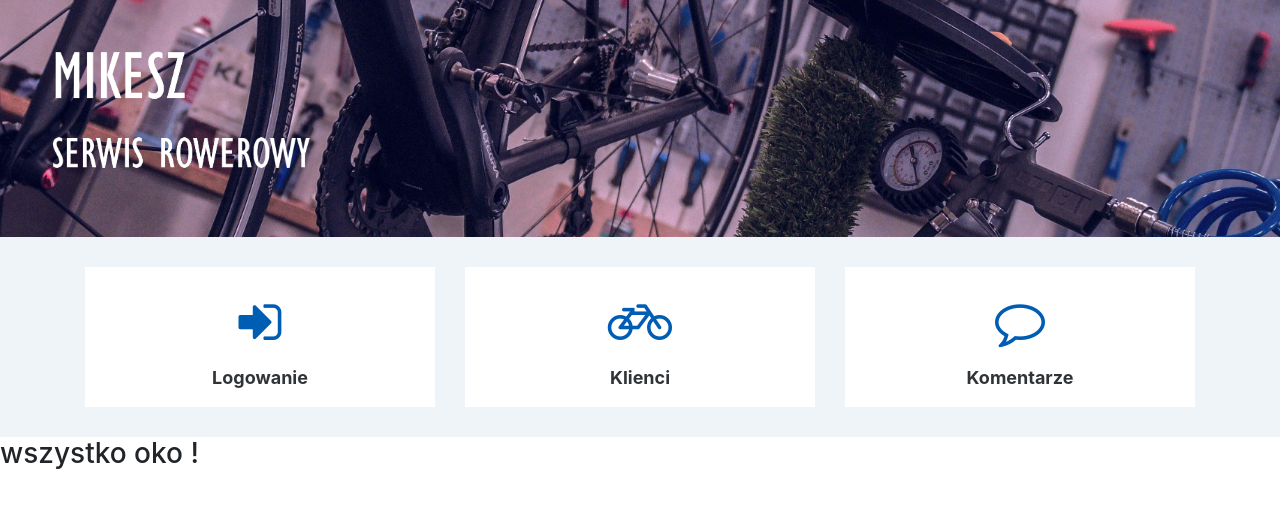
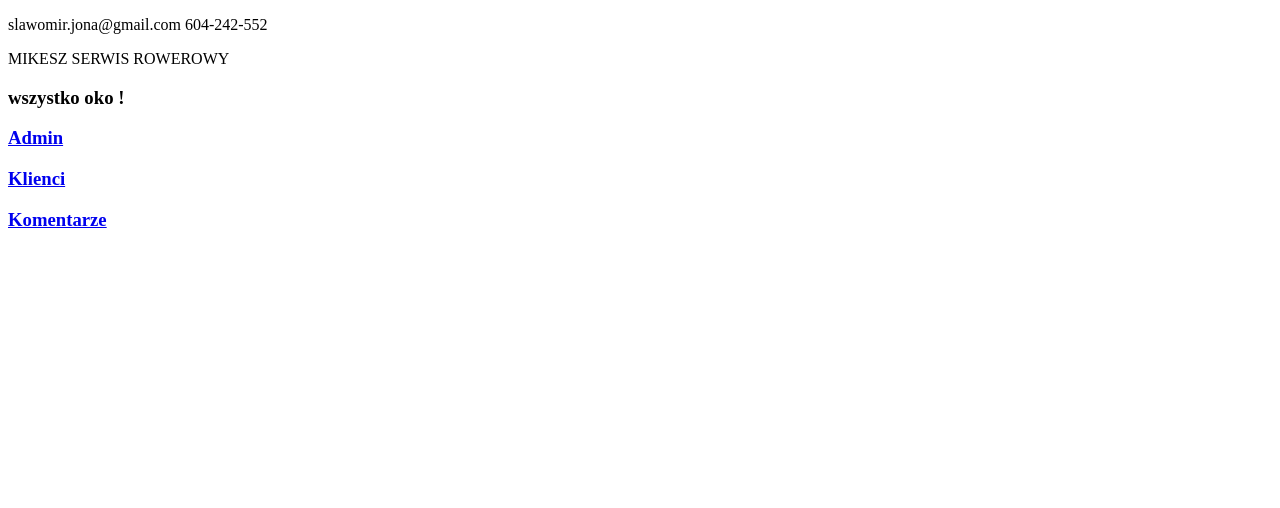
Before and after one commit to slawekpl81/bike_servis, a Django app: page /clients/ in a window 1280 px wide. Shown: the top 508 px of the page. Run offline with Django 3.2, Linux system fonts and the light colour scheme; some libraries are stand-ins or nearby versions.

Commit message:
revert base.html

```diff
--- a/templates/base.html
+++ b/templates/base.html
@@ -1,58 +1,31 @@
 <!DOCTYPE html>
-<html>
-
+<html lang="en">
 <head>
-    <meta charset="utf-8">
-    <meta name="viewport" content="width=device-width, initial-scale=1.0">
+    <meta charset="UTF-8">
     <title>SERWIS ROWEROWY</title>
-    <link rel="stylesheet" href="assets/bootstrap/css/bootstrap.min.css">
-    <link rel="stylesheet" href="assets/fonts/font-awesome.min.css">
-    <link rel="stylesheet" href="assets/css/Features-Boxed-1.css">
-    <link rel="stylesheet" href="assets/css/Features-Boxed.css">
-    <link rel="stylesheet" href="assets/css/Navigation-with-Button.css">
-    <link rel="stylesheet" href="assets/css/Social-Icons.css">
-    <link rel="stylesheet" href="assets/css/styles.css">
 </head>
-
 <body>
-    <div data-bs-parallax-bg="true" style="height:237px;background-image:url(&quot;assets/img/logo3.jpg&quot;);background-position:center;background-size:cover;"><img src="assets/img/tlogo.png" style="width:333px;"></div>
-    <div class="features-boxed">
-        <div class="container">
-            <div class="intro"></div>
-            <div class="row justify-content-center features" style="padding-top:30px;padding-bottom:0px;">
-                <div class="col-sm-6 col-md-5 col-lg-4 item">
-                    <div class="box">
-                        <a href="admin/">
-                            <i class="fa fa-sign-in icon"></i></a>
-                        <h3 class="name">Logowanie</h3>
-                    </div>
-                </div>
-                <div class="col-sm-6 col-md-5 col-lg-4 item">
-                    <div class="box">
-                        <a href="clients/">
-                            <i class="fa fa-bicycle icon"></i></a>
-                        <h3 class="name">Klienci</h3>
-                    </div>
-                </div>
-                <div class="col-sm-6 col-md-5 col-lg-4 item">
-                    <div class="box">
-                        <a href="comments/">
-                            <i class="fa fa-comment-o icon"></i></a>
-                        <h3 class="name">Komentarze</h3>
-                    </div>
-                </div>
-            </div>
-        </div>
-    </div>
-    <div></div>
-
+    <p id="ginter">slawomir.jona@gmail.com  604-242-552</p>
+    <p id="headname"> MIKESZ SERWIS ROWEROWY</p>
     {% block content %}
 
     {% endblock content%}
+        <p id="admin_link">
+        <a href="admin/">
+            <h3>Admin</h3>
+        </a>
+    </p>
 
-    <script src="assets/js/jquery.min.js"></script>
-    <script src="assets/bootstrap/js/bootstrap.min.js"></script>
-    <script src="assets/js/bs-animation.js"></script>
+    <p id="clients_link">
+        <a href="clients/">
+            <h3>Klienci</h3>
+        </a>
+    </p>
+
+        <p id="comments_link">
+        <a href="/comments/">
+            <h3>Komentarze</h3>
+        </a>
+    </p>
 </body>
-
 </html>
```
